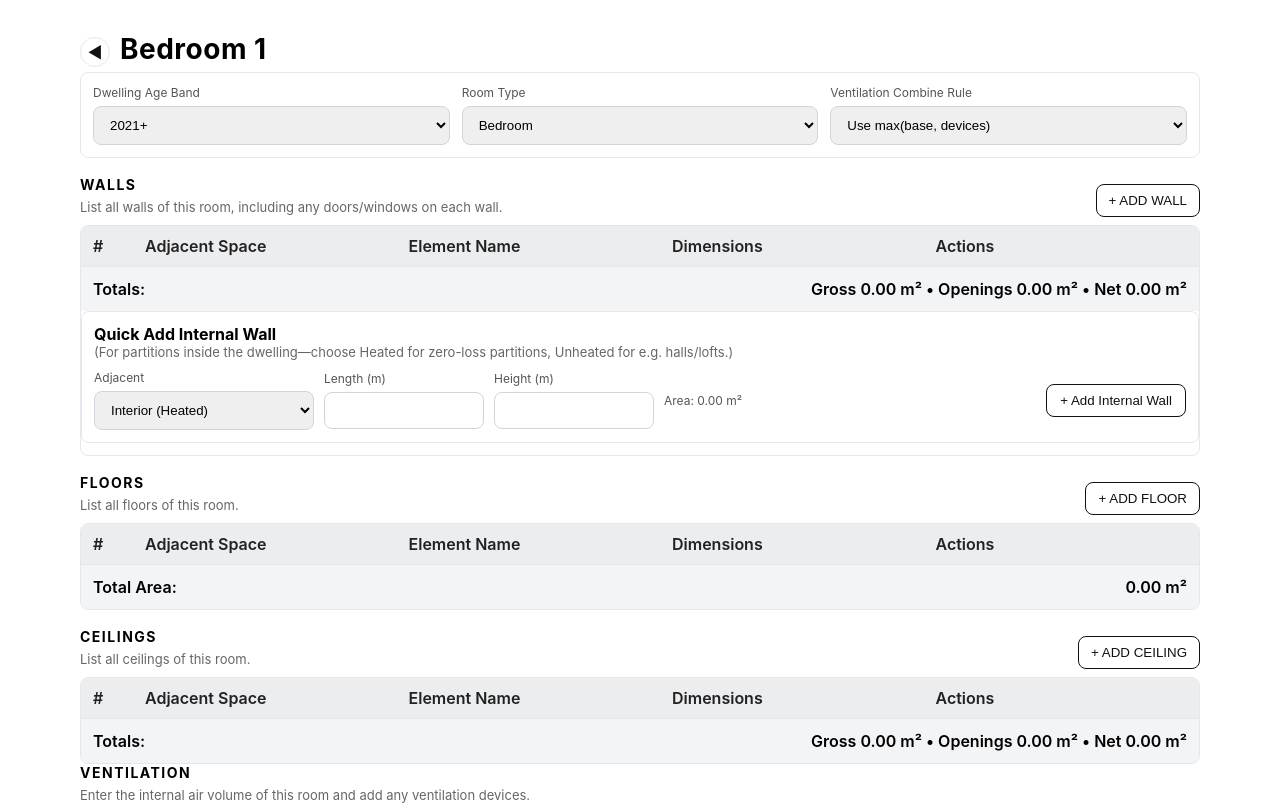
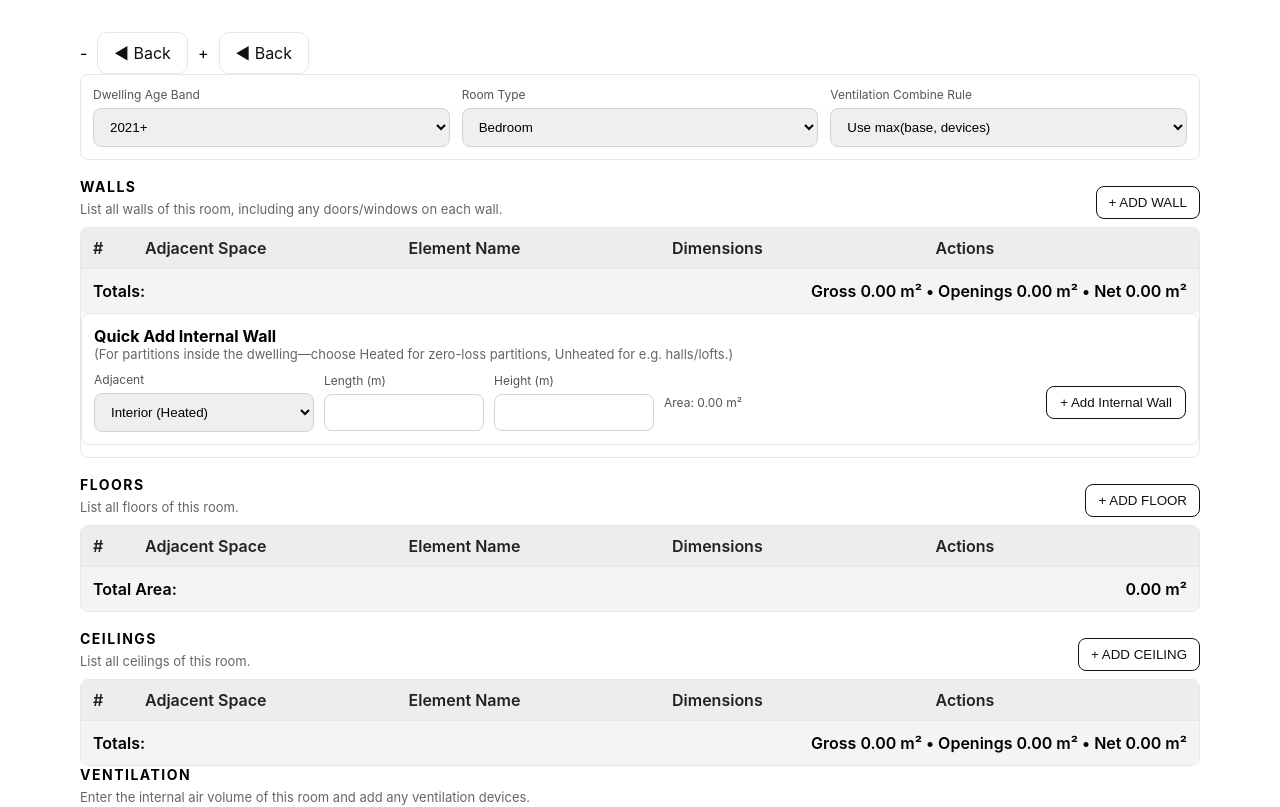
Before and after one commit to damowhu11-1979/heat-demand, a Next.js app: page /heat-demand/room-elements in a window 1280 px wide. Shown: the top 807 px of the page. Built offline with nearby package versions, Linux system fonts and the light colour scheme.

Commit message:
Update page.tsx

```diff
--- a/app/room-elements/page.tsx
+++ b/app/room-elements/page.tsx
@@ -419,8 +419,8 @@ const results = useMemo(() => computeRoomLoss({
   return (
     <main style={wrap}>
       <div style={{ display: 'flex', alignItems: 'center', gap: 10 }}>
-        <Link href="/rooms/" style={backLink} aria-label="Back">◀</Link>
-        <h1 style={title}>{activeRoom?.name || room.name}</h1>
+      - <Link href="/rooms/" style={btnGhost}>◀ Back</Link>
++ <Link href="/building-elements/" style={btnGhost}>◀ Back</Link>
       </div>
 
       {/* Room selector */}
```
